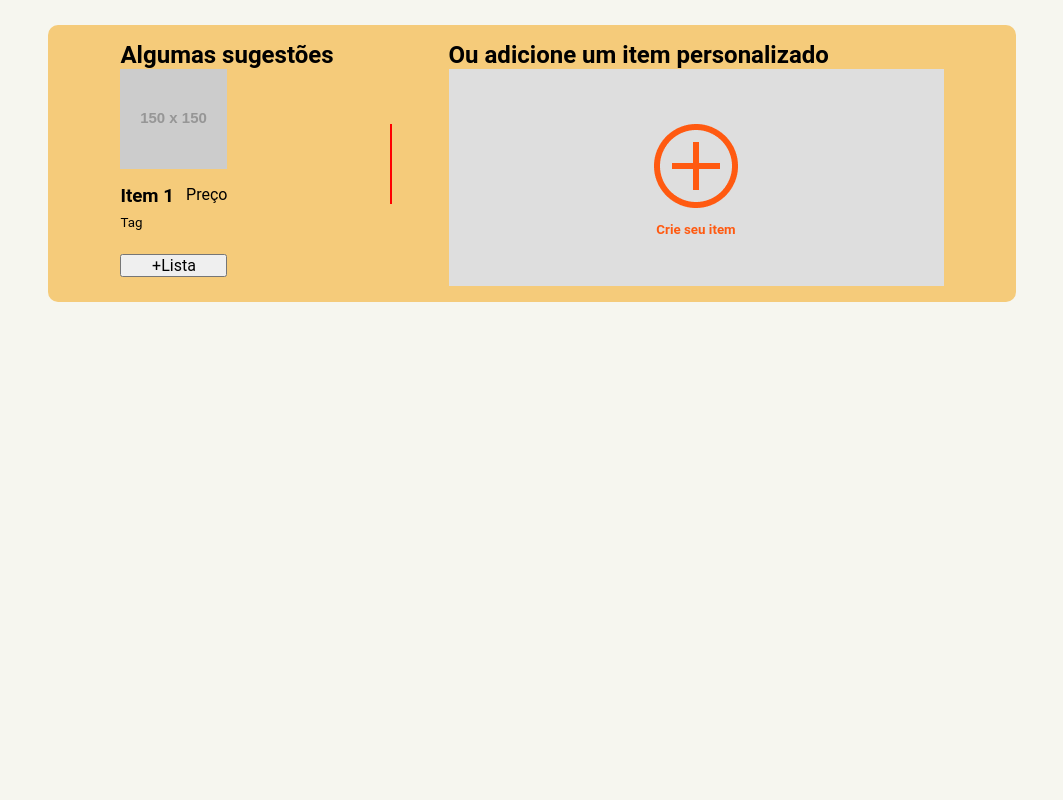
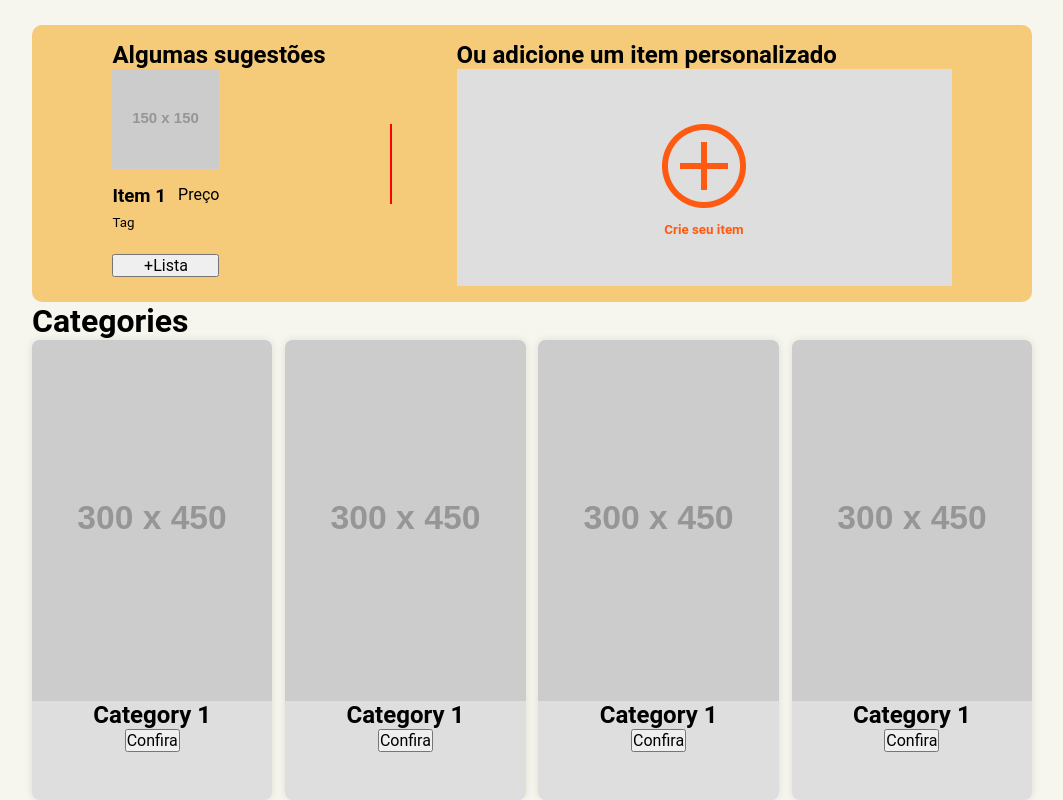
Before and after one commit to ricardoadorno/infomart-desafio-info, a Next.js app in the folder front-end/: page / in a window 1280 px wide. Shown: the part 875-1675 px from the top of the page, without its empty margins (108-1171 px from the left). Before the commit the page ends 1177 px from the top, so only its background shows below. Built offline with nearby package versions, Linux system fonts and the light colour scheme.

Commit message:
STYLE: add categories component

```diff
--- a/front-end/src/app/page.tsx
+++ b/front-end/src/app/page.tsx
@@ -1,3 +1,4 @@
+import Categories from "@/components/Categories";
 import Hero from "@/components/Hero";
 import Suggestions from "@/components/Suggestions";
 
@@ -7,6 +8,7 @@ export default function Home() {
       <Container>
         <Hero />
         <Suggestions />
+        <Categories />
       </Container>
     </>
   );
@@ -17,5 +19,4 @@ import { styled } from "@/styles";
 export const Container = styled("div", {
   maxWidth: "1000px",
   margin: "0 auto",
-  padding: "0 1rem",
 });
--- /dev/null
+++ b/front-end/src/components/Categories/index.tsx
@@ -0,0 +1,31 @@
+import { CardsContainer, CategoriesCard, CardImage, H2 } from "./styles";
+
+export default function Categories() {
+  return (
+    <>
+      <H2>Categories</H2>
+      <CardsContainer>
+        <CategoriesCard>
+          <CardImage src="https://placehold.it/300x450" alt="Category 1" />
+          <h3>Category 1</h3>
+          <button>Confira</button>
+        </CategoriesCard>
+        <CategoriesCard>
+          <CardImage src="https://placehold.it/300x450" alt="Category 1" />
+          <h3>Category 1</h3>
+          <button>Confira</button>
+        </CategoriesCard>
+        <CategoriesCard>
+          <CardImage src="https://placehold.it/300x450" alt="Category 1" />
+          <h3>Category 1</h3>
+          <button>Confira</button>
+        </CategoriesCard>
+        <CategoriesCard>
+          <CardImage src="https://placehold.it/300x450" alt="Category 1" />
+          <h3>Category 1</h3>
+          <button>Confira</button>
+        </CategoriesCard>
+      </CardsContainer>
+    </>
+  );
+}
--- /dev/null
+++ b/front-end/src/components/Categories/styles.ts
@@ -0,0 +1,37 @@
+import { styled } from "@/styles";
+
+export const CardsContainer = styled("div", {
+  display: "flex",
+  justifyContent: "space-between",
+  alignItems: "center",
+  gap: ".8rem",
+});
+
+export const CategoriesCard = styled("div", {
+  width: "auto",
+
+  display: "flex",
+  flexDirection: "column",
+  justifyContent: "center",
+  alignItems: "center",
+  borderRadius: "0.5rem",
+  boxShadow: "0 0 0.5rem rgba(0, 0, 0, 0.1)",
+  transition: "all 0.2s ease-in-out",
+  backgroundColor: "$gray",
+  paddingBottom: "3rem",
+
+  h3: {
+    fontSize: "1.5rem",
+  },
+});
+
+export const CardImage = styled("img", {
+  width: "100%",
+  height: "auto",
+  borderRadius: "0.5rem 0.5rem 0 0",
+});
+
+export const H2 = styled("h2", {
+  fontSize: "2rem",
+  fontWeight: "bold",
+});
```
